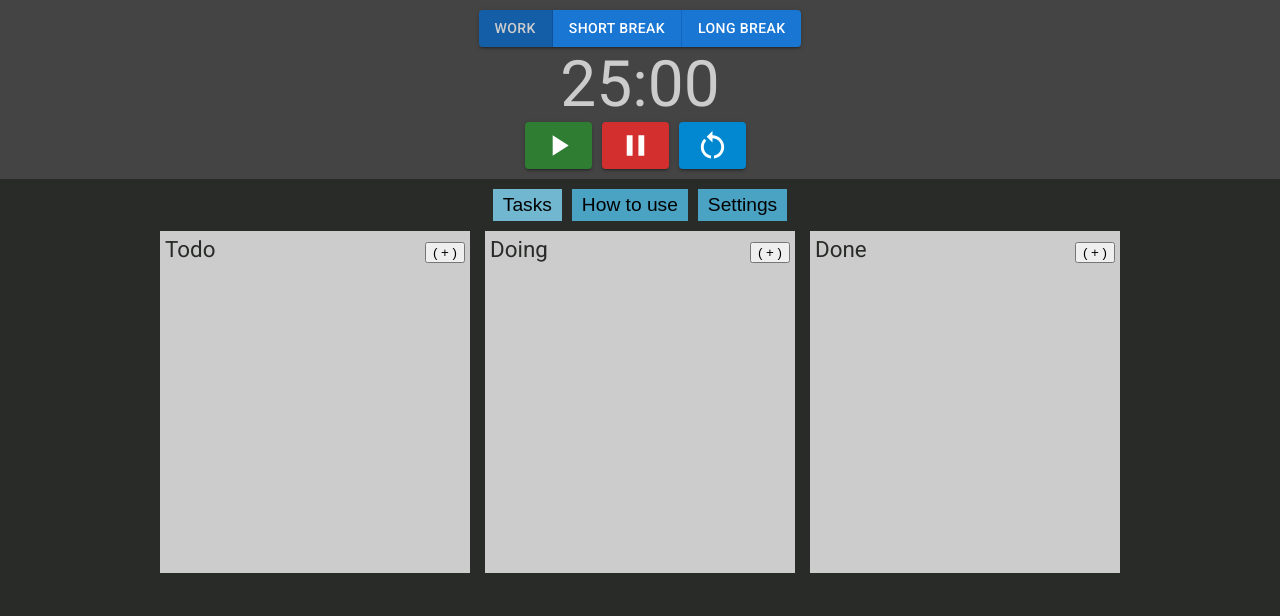
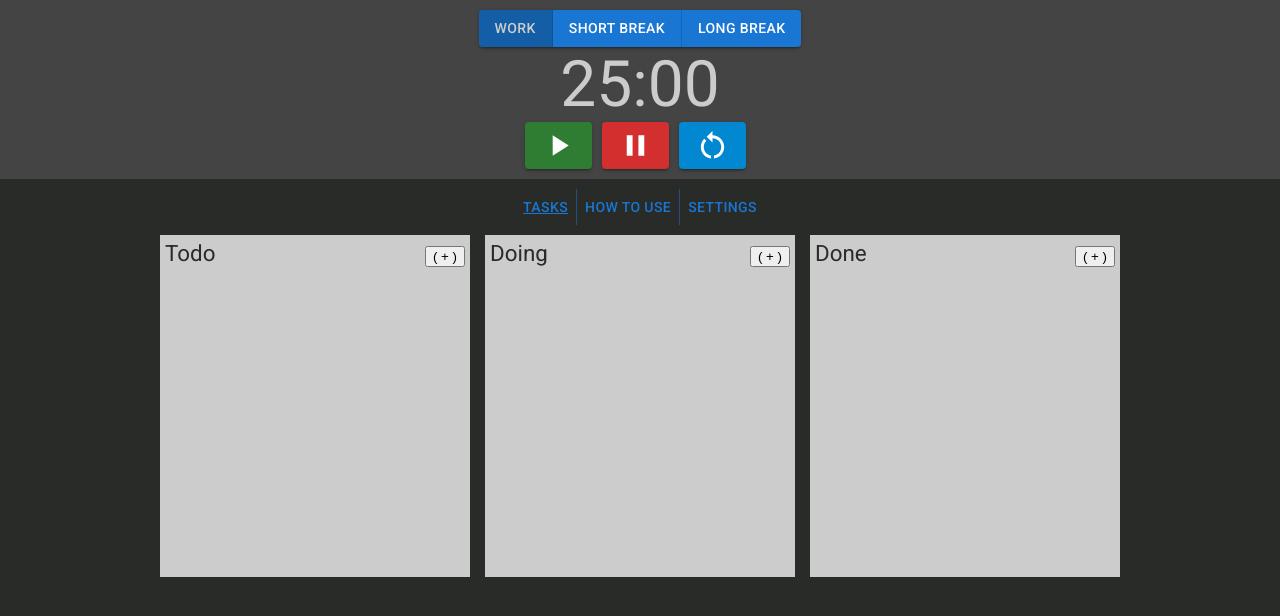
Before and after one commit to ominestre/pomo, a React app: page / in a window 1280 px wide. Shown: the top 616 px of the page. Built offline with nearby package versions, Linux system fonts and the light colour scheme.

Commit message:
Changes Pager feature to use MaterialUI

```diff
--- a/src/features/pager/Pager.tsx
+++ b/src/features/pager/Pager.tsx
@@ -1,3 +1,8 @@
+import {
+  Button,
+  ButtonGroup,
+} from '@mui/material';
+
 import { useAppDispatch, useAppSelector } from '../../state/hooks';
 import * as pagerState from './pager.state';
 import Tasks from '../tasks/Tasks';
@@ -14,14 +19,31 @@ export const Pager = () => {
   return (
     <div className="pomodoro-pager">
       <div className="pomodoro-pager__controls">
-        <button className={currentState.pageName === 'tasks' ? 'active' : ''} onClick={selectPage('tasks')}>Tasks</button>
-        <button className={currentState.pageName === 'howTo' ? 'active' : ''} onClick={selectPage('howTo')}>How to use</button>
-        <button className={currentState.pageName === 'settings' ? 'active' : ''} onClick={selectPage('settings')}>Settings</button>
+        <ButtonGroup variant="text" aria-label="page navigation">
+          <Button
+            onClick={selectPage('tasks')}
+            className={currentState.pageName === 'tasks' ? 'active' : ''}
+          >
+            Tasks
+          </Button>
+
+          <Button
+            onClick={selectPage('howTo')}
+            className={currentState.pageName === 'howTo' ? 'active' : ''}
+          >
+            How to use
+          </Button>
+
+          <Button
+            onClick={selectPage('settings')}
+            className={currentState.pageName === 'settings' ? 'active' : ''}
+          >
+            Settings
+          </Button>
+        </ButtonGroup>
       </div>
       <div className="pomodoro-pager__content">
-        { currentState.pageName === 'tasks'
-          && <Tasks />
-        }
+        { currentState.pageName === 'tasks' && <Tasks /> }
       </div>
     </div>
   );
--- a/src/features/pager/pager.scss
+++ b/src/features/pager/pager.scss
@@ -1,25 +1,9 @@
 .pomodoro-pager__controls {
-  padding: 10px 0;
   display: flex;
   justify-content: center;
+  padding: 10px 0;
 
-  button {
-    border-style: none;
-    font-size: 1.2em;
-    margin-right: 10px;
-    padding: 5px 10px;
-    background-color: $color-accent;
-
-    &.active {
-      background-color: lighten($color: $color-accent, $amount: 10);
-    }
-
-    &:last-child {
-      margin-right: 0;
-    }
-
-    &:hover {
-      background-color: lighten($color: $color-accent, $amount: 10);
-    }
+  button.active {
+    text-decoration: underline;
   }
 }
```
